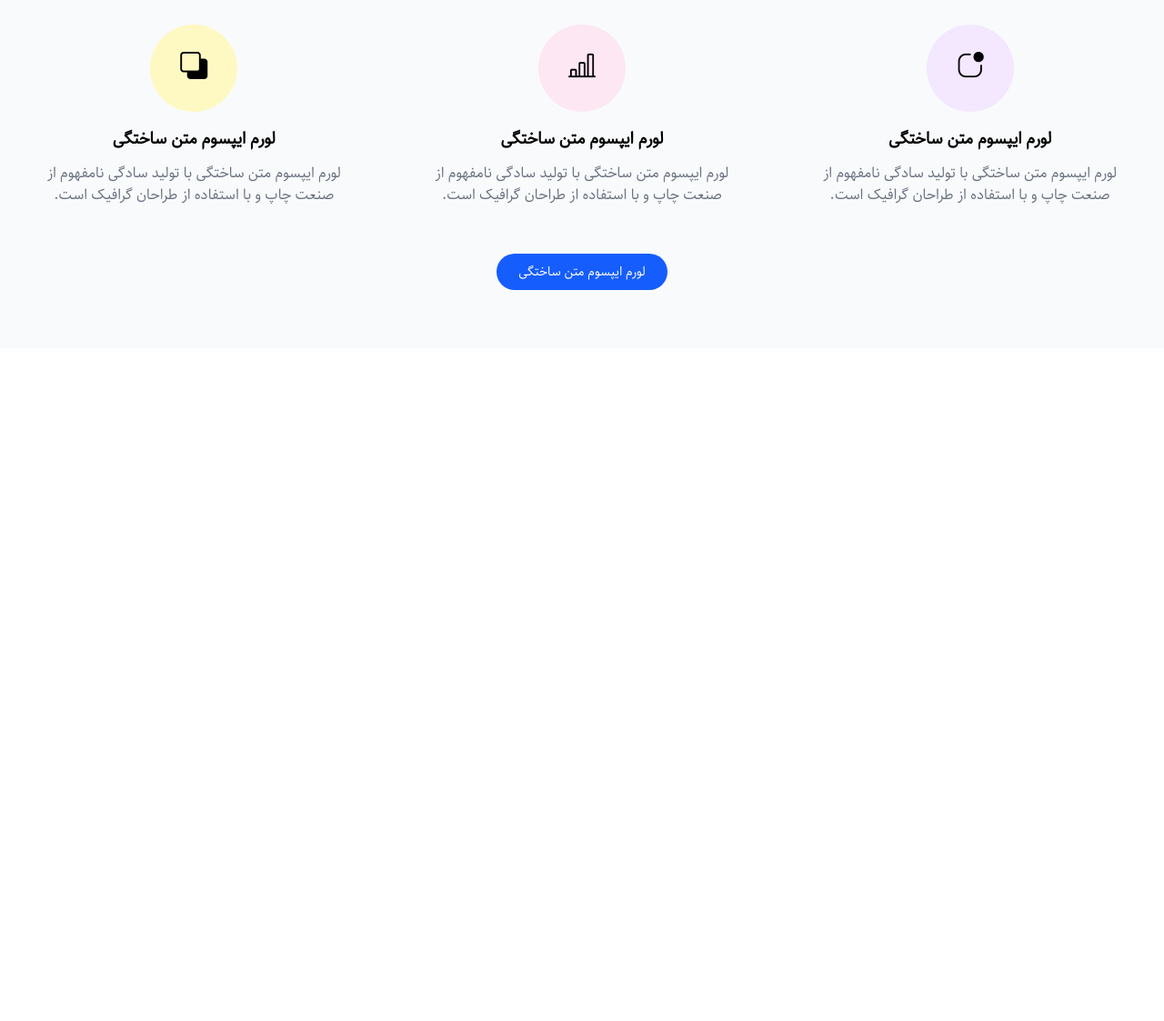
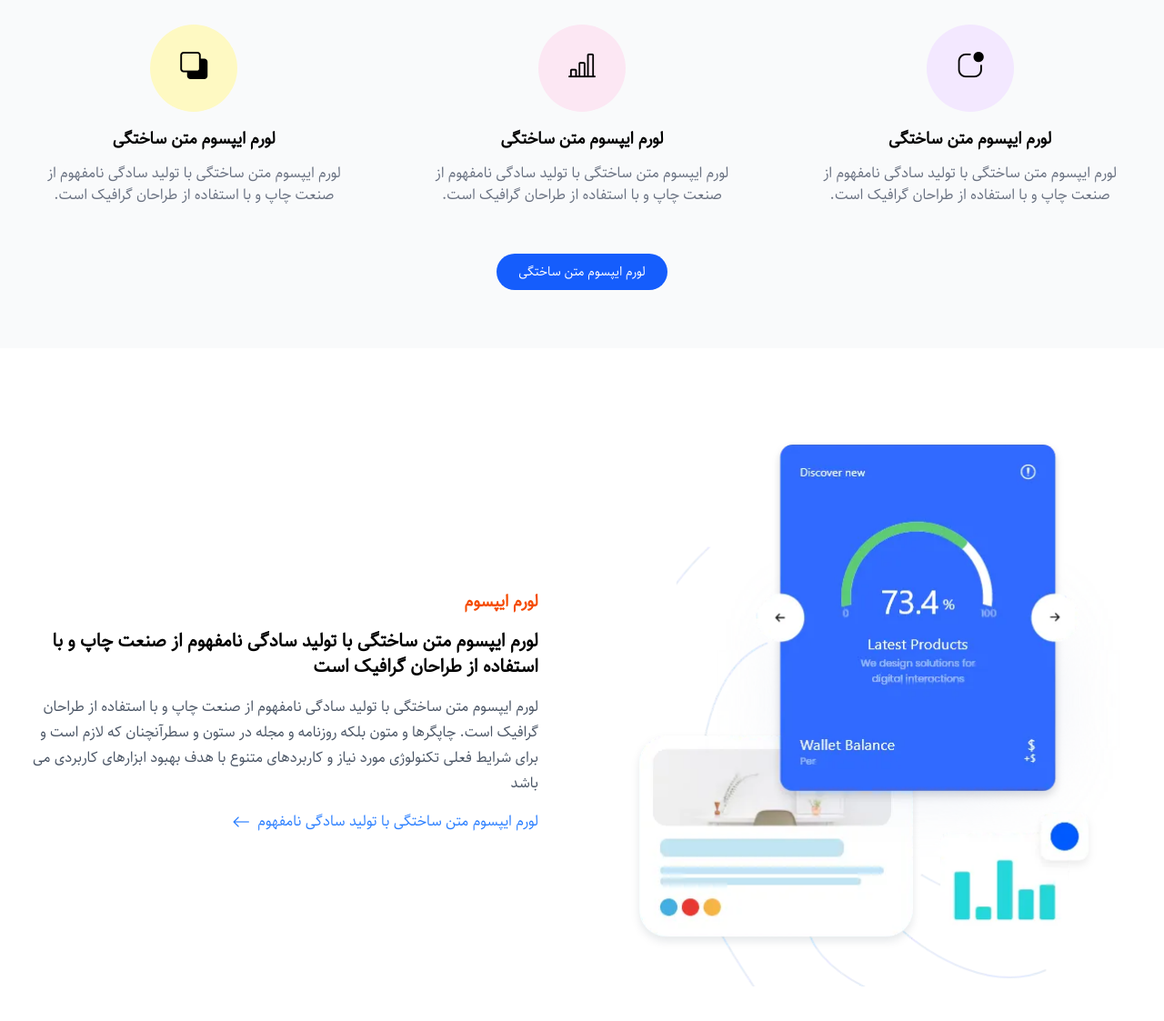
Before and after one commit to Zohrenaeimian/tailwind-project, a website: page index.html in a window 1280 px wide. Shown: the part 1101-2224 px from the top of the page at 91% size. Before the commit the page ends 1484 px from the top, so only its background shows below. Drawn offline with nearby package versions, Linux system fonts and the light colour scheme.

Commit message:
add info section

```diff
--- a/index.html
+++ b/index.html
@@ -63,7 +63,7 @@
 
 
         <!-- col-right -->
-        <div class="w-full md:w-1/2 space-y-8">
+        <div class="w-full md:w-1/2 px-4 space-y-8">
             <div class="bg-gray-50 w-fit  hover:bg-gray-100 cursor-pointer rounded-full px-4 py-2">
                 <span>لورم ایپسوم متن ساختگی</span>
             </div>
@@ -79,7 +79,9 @@
                 <input
                     class="px-6 py-2 border border-gray-200 rounded-xl focus:outline-none focus:border-blue-600 focus:ring-2 focus:ring-blue-100 transition-all text-gray-600 "
                     type="email" placeholder="آدرس ایمیل">
-                <button class="btn-primary"></button>
+                <button class="btn-primary mr-2">
+                    <i class="bi bi-arrow-left"></i>
+                </button>
             </div>
 
         </div>
@@ -132,21 +134,24 @@
                         <i class="bi bi-app-indicator text-3xl"></i>
                     </div>
                     <h3 class="font-bold text-lg mb-3">لورم ایپسوم متن ساختگی</h3>
-                    <p class="text-gray-500 text-center">لورم ایپسوم متن ساختگی با تولید سادگی نامفهوم از صنعت چاپ و با استفاده از طراحان گرافیک است.</p>
+                    <p class="text-gray-500 text-center">لورم ایپسوم متن ساختگی با تولید سادگی نامفهوم از صنعت چاپ و با
+                        استفاده از طراحان گرافیک است.</p>
                 </div>
                 <div class="flex flex-col items-center p-6">
-                    <div  class="size-24 bg-pink-100 rounded-full flex items-center justify-center mb-4 ">
+                    <div class="size-24 bg-pink-100 rounded-full flex items-center justify-center mb-4 ">
                         <i class="bi bi-bar-chart-line text-3xl"></i>
                     </div>
                     <h3 class="font-bold text-lg mb-3">لورم ایپسوم متن ساختگی</h3>
-                    <p class="text-gray-500 text-center">لورم ایپسوم متن ساختگی با تولید سادگی نامفهوم از صنعت چاپ و با استفاده از طراحان گرافیک است.</p>
+                    <p class="text-gray-500 text-center">لورم ایپسوم متن ساختگی با تولید سادگی نامفهوم از صنعت چاپ و با
+                        استفاده از طراحان گرافیک است.</p>
                 </div>
                 <div class="flex flex-col items-center p-6">
                     <div class="size-24 bg-yellow-100 rounded-full flex items-center justify-center mb-4">
                         <i class="bi bi-subtract text-3xl"></i>
                     </div>
                     <h3 class="font-bold text-lg mb-3">لورم ایپسوم متن ساختگی</h3>
-                    <p class="text-gray-500 text-center">لورم ایپسوم متن ساختگی با تولید سادگی نامفهوم از صنعت چاپ و با استفاده از طراحان گرافیک است.</p>
+                    <p class="text-gray-500 text-center">لورم ایپسوم متن ساختگی با تولید سادگی نامفهوم از صنعت چاپ و با
+                        استفاده از طراحان گرافیک است.</p>
                 </div>
             </div>
 
@@ -158,6 +163,30 @@
 
     <!-- End Features -->
 
+    <!-- Info -->
+    <section class="max-w-7xl m-auto px-4 py-16 md: py-24 ">
+     <div class="flex flex-col md:flex-row justify-between items-center gap-12 md:gap-24 ">
+           <div class=" w-full md:w-1/2 ">
+            <img class="w-full h-auto" src="./src/images/monitor-card.webp" alt="">
+        </div>
+        <div class=" w-full md:w-1/2 max-w-xl ">
+            <div>
+                <h5 class="text-orange-600 font-bold text-lg mb-4">لورم ایپسوم</h5>
+                <h2 class="font-bold text-lg md:text-xl leading-7 mb-4">لورم ایپسوم متن ساختگی با تولید سادگی نامفهوم از صنعت چاپ و با استفاده از
+                    طراحان گرافیک است</h2>
+                <p class="text-gray-600 leading-7 mb-4 ">لورم ایپسوم متن ساختگی با تولید سادگی نامفهوم از صنعت چاپ و با استفاده از طراحان گرافیک است. چاپگرها
+                    و متون بلکه روزنامه و مجله در ستون و سطرآنچنان که لازم است و برای شرایط فعلی تکنولوژی مورد نیاز و
+                    کاربردهای متنوع با هدف بهبود ابزارهای کاربردی می باشد</p>
+
+                    <a class="text-primary-500 flex items-center gap-2 hover:gap-4 transition-all " href="#"> لورم ایپسوم متن ساختگی با تولید سادگی نامفهوم
+                        <i class="bi bi-arrow-left text-xl leading-0"></i>
+                    </a>
+            </div>
+        </div>
+     </div>
+    </section>
+    <!-- End Info -->
+
 </body>
 
 </html>
```
Also changed, not shown: dist/output.css, src/images/monitor-card.webp (added).
